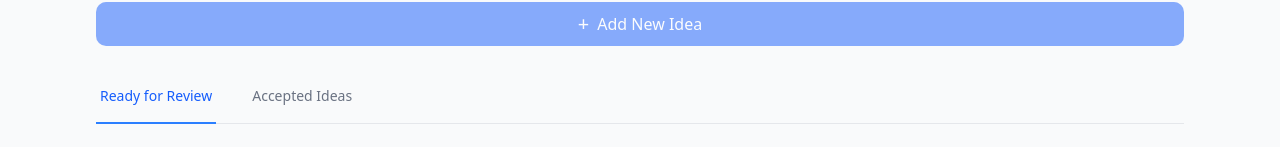
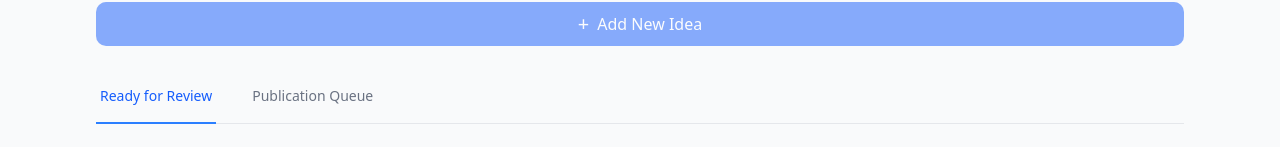
Before and after one commit to leo-cuellar/personal-brand, a Next.js app: page /dashboard/content/ideas in a window 1280 px wide. Shown: the part 252-399 px from the top of the page. Built offline with nearby package versions, Linux system fonts and the light colour scheme; no server answers; the database is empty.

Commit message:
Update PublicationIdeasPage component: rename "Accepted Ideas" to "Publication Queue" and adjust related messaging for improved clarity in user interface.

```diff
--- a/src/app/dashboard/content/ideas/components/PublicationIdeasPage.tsx
+++ b/src/app/dashboard/content/ideas/components/PublicationIdeasPage.tsx
@@ -385,7 +385,7 @@ export function PublicationIdeasPage() {
                             : "border-transparent text-gray-500 hover:border-gray-300 hover:text-gray-700"
                             }`}
                     >
-                        Accepted Ideas
+                        Publication Queue
                         {counts && counts.accepted > 0 && (
                             <span className="ml-2 rounded-full bg-blue-100 px-2 py-0.5 text-xs text-blue-600">
                                 {counts.accepted}
@@ -412,7 +412,7 @@ export function PublicationIdeasPage() {
                         <p className="text-gray-500">
                             {activeTab === "ready-for-review"
                                 ? "No ideas ready for review."
-                                : "No accepted ideas found."}
+                                : "No ideas in publication queue."}
                         </p>
                     </div>
                 ) : (
```
